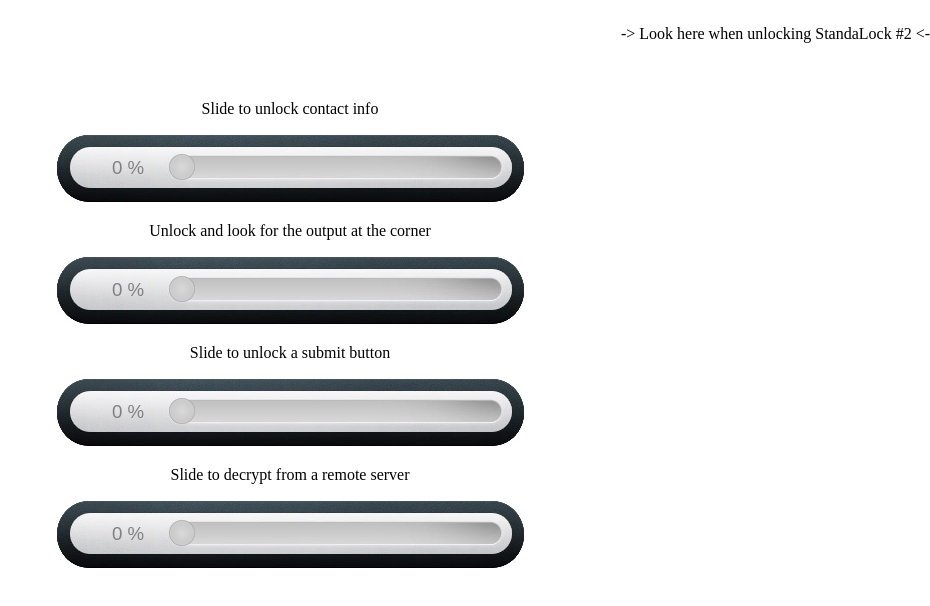
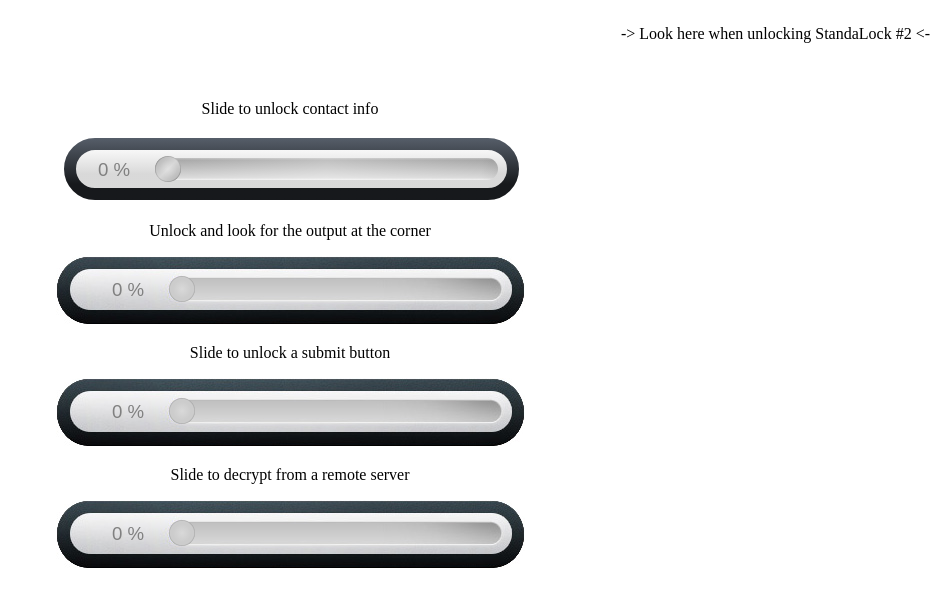
Before and after one commit to timlegrand/StandaLock, a plain HTML site: page index.html in a window 1280 px wide. Shown: the whole page, without its empty margins (350-1280 px from the left). Drawn offline with Linux system fonts and the light colour scheme.

Commit message:
Add support for user's canvas.

```diff
--- a/index.html
+++ b/index.html
@@ -28,6 +28,116 @@
 		<div id="standalock-4"></div>
 		<script src="./standalock.js"></script>
 		<script type="text/javascript" charset="utf-8">
+			function myCustomDrawFunc(ctx, cursor_x) {
+
+				// Helper function to create neat, rounded rectangles
+				CanvasRenderingContext2D.prototype.roundRect = function (x, y, w, h, r) {
+				  if (w < 2 * r) r = w / 2;
+				  if (h < 2 * r) r = h / 2;
+				  this.beginPath();
+				  this.moveTo(x+r, y);
+				  this.arcTo(x+w, y,   x+w, y+h, r);
+				  this.arcTo(x+w, y+h, x,   y+h, r);
+				  this.arcTo(x,   y+h, x,   y,   r);
+				  this.arcTo(x,   y,   x+w, y,   r);
+				  this.closePath();
+				  return this;
+				}
+
+		    // Lock
+		    var x = 10, y = 0, w = 443, h = 50, r = 40;
+		    var border = ctx.createLinearGradient(x, y, x, y+h);
+				border.addColorStop(0, 'hsl(216,10%,40%)');
+				border.addColorStop(1, 'hsl(216,10%,10%)');
+		    ctx.strokeStyle = border;
+		    ctx.lineWidth = 12;
+		    var background = ctx.createLinearGradient(x, y+10, x, y+h-10);
+				background.addColorStop(0, 'hsl(0,0%,100%)');
+				background.addColorStop(1, 'hsl(0,0%,85%)');
+		    ctx.fillStyle = background;
+				var lock = ctx.roundRect(x, y+10, w, h, r);
+				lock.fill();
+				lock.stroke();
+
+				// Empty slide bar
+				var x = 95, y = 24, w = 343, h = 22, r = 40;
+		    var slidebackground = ctx.createLinearGradient(x, y, x, y+h);
+				slidebackground.addColorStop(0, 'hsl(0,0%,75%)');
+				slidebackground.addColorStop(0.1, 'hsl(0,0%,65%)');
+				slidebackground.addColorStop(0.9, 'hsl(0,0%,85%)');
+				slidebackground.addColorStop(1, 'hsl(0,0%,95%)');
+		    ctx.fillStyle = slidebackground;
+				var slidebar = ctx.roundRect(x, y, w, h, r);
+				slidebar.fill();
+
+				ctx.globalCompositeOperation = "multiply";	// Add G.I.
+		    var slidebackground = ctx.createLinearGradient(x, y, x+w, y+h);
+				slidebackground.addColorStop(0, 'hsl(0,0%,95%)');
+				slidebackground.addColorStop(0.05, 'hsl(0,0%,100%)');
+				slidebackground.addColorStop(0.95, 'hsl(0,0%,100%)');
+				slidebackground.addColorStop(1, 'hsl(0,0%,95%)');
+		    ctx.fillStyle = slidebackground;
+				var slidebar = ctx.roundRect(x, y, w, h, r);
+				slidebar.fill();
+				ctx.globalCompositeOperation = "source-over";
+
+				ctx.globalCompositeOperation = "screen";	// Add G.I.
+		    var slidebackground = ctx.createLinearGradient(x, y, x+w, y+h);
+				slidebackground.addColorStop(0, 'hsl(0,0%,0%)');
+				slidebackground.addColorStop(0.5, 'hsl(0,0%,30%)');
+				slidebackground.addColorStop(1, 'hsl(0,0%,0%)');
+		    ctx.fillStyle = slidebackground;
+				var slidebar = ctx.roundRect(x, y, w, h, r);
+				slidebar.fill();
+				ctx.globalCompositeOperation = "source-over";
+
+				// Filled slide bar
+				var x = 97, y = 26, w = 339, h = 18, r = 340;
+		    var radgrad = ctx.createRadialGradient(x+60, y-10, 0, x, y, r);
+		    radgrad.addColorStop(0, 'hsl(76,93%,42%)');
+		    radgrad.addColorStop(1, 'hsl(80,95%,35%)');
+		    ctx.fillStyle = radgrad;
+				var slidebar = ctx.roundRect(x, y, cursor_x-x, h, r);
+				slidebar.fill();
+
+				// Cursor
+				var x = cursor_x, y = 24+11, r = 13;
+		    ctx.beginPath();
+		    ctx.arc(x, y, r, 0, 2 * Math.PI, false);
+		    var radgrad = ctx.createRadialGradient(x, y, 0, x, y, r);
+		    radgrad.addColorStop(0, 'hsl(0,0%,85%)');
+		    radgrad.addColorStop(0.7, 'hsl(0,0%,80%)');
+		    radgrad.addColorStop(0.9, 'hsl(0,0%,80%)');
+		    radgrad.addColorStop(1, 'hsl(0,0%,65%)');
+		    ctx.fillStyle = radgrad;
+		    ctx.fill();
+		    ctx.globalCompositeOperation = "overlay";	// Add G.I.
+		    ctx.beginPath();
+		    ctx.arc(x, y, r, 0, 2 * Math.PI, false);
+		    var radgrad = ctx.createLinearGradient(x-r, y-r, x+r, y+r);
+		    radgrad.addColorStop(0, 'hsl(0,0%,20%)');
+		    radgrad.addColorStop(0.5, 'hsl(0,0%,60%)');
+		    radgrad.addColorStop(0.5, 'hsl(0,0%,60%)');
+		    radgrad.addColorStop(1, 'hsl(0,0%,20%)');
+		    ctx.fillStyle = radgrad;
+		    ctx.fill();
+		    ctx.beginPath();
+		    ctx.arc(x, y, r, 0, 2 * Math.PI, false);
+				ctx.globalCompositeOperation = "source-over";
+			};
+
+			var myCustomCanvas = {
+				draw: myCustomDrawFunc,
+		    width: 460,
+		    height: 68,
+		    cursor_radius: 13,
+		    x1: 95 + 13, 						// X position where the cursor starts
+		    w: 427 - 95 - 13,  			// sliding course
+		    y: 24+11,  							// Y position of center of the cursor
+		    x_text: 95 + 13 - 70,  	// X position where to write text
+		    y_text: 24+11 + 7  			// Y position where to write text
+			};
+
 			function load(){
 				var config1 = {
 					message: 'Slide to unlock contact info',
@@ -39,8 +149,10 @@
 					decrypt: function(value) {
 				    return window.atob(value);
 				  },
-					template: '<p><a href="mailto:{{mailto}}">{{mailto}}</a>&nbsp;&nbsp;|&nbsp;&nbsp;<a href="tel:{{tel}}">{{tel}}</a></p>'
+					template: '<p><a href="mailto:{{mailto}}">{{mailto}}</a>&nbsp;&nbsp;|&nbsp;&nbsp;<a href="tel:{{tel}}">{{tel}}</a></p>',
+					userCanvas: myCustomCanvas
 				};
+
 				var config2 = {
 					message: 'Unlock and look for the output at the corner',
 					placeholder: '#standalock-2',
--- a/standalock.js
+++ b/standalock.js
@@ -28,18 +28,45 @@
     this._passed = false; // prevents from running secured actions multiple times
     this._unlockError = false;
 
-    // Graphics-dependant constants
-    this._iWIDTH = 469;
-    this._iHEIGHT = 68; // half-height, one bar only
-    this._cursor_radius = 13;
-    this._x1 = 114 + (this._cursor_radius-1); // X position where the progress segment starts
-    this._x2 = 445 - (this._cursor_radius-1); // X position where the progress segment ends
-    this._w = this._x2 - this._x1;  // slider width
-    this._y = 33;  // Y position of center of the slider
-    this._x_text = this._x1 - 70;  // X position where to write text
-    this._y_text = this._y + 7;
+    // User implemented canvas and draw function (if any)
+    this._loadCanvas(config.userCanvas);
+
     this._sx = this._w * this._slider_value / 100;
+  }
 
+  StandaLockClass.prototype._loadCanvas = function(canvas) {
+    if (!!canvas) {
+      this._drawCanvas    = canvas.draw;
+      this._width         = canvas.width;
+      this._height        = canvas.height;
+      this._cursor_radius = canvas.cursor_radius;
+      this._x1            = canvas.x1;
+      this._w             = canvas.w;
+      this._y             = canvas.y;
+      this._x_text        = canvas.x_text;
+      this._y_text        = canvas.y_text;
+
+      if (!!canvas.image) { // Use picture instead of canvas
+        this.img = new Image();
+        this.img.src = canvas.image;
+      }
+    }
+    else {
+      // Defaults
+      var defaultCanvas = {
+        image: 'progress-tiles.jpg',
+        width: 469,
+        height: 68,                   // half-height, one bar only if dual image provided
+        cursor_radius: 13,
+        x1: 114 + (13-1),             // X position where the progress segment starts
+        x2: 445 - (13-1),             // X position where the progress segment ends
+        w: (445 - (13-1)) - (114 + (13-1)),  // slider width
+        y: 33,                        // Y position of center of the slider
+        x_text: (114 + (13-1)) - 70,  // X position where to write text
+        y_text: 33 + 7
+      }
+      this._loadCanvas(defaultCanvas);
+    }
   }
 
   StandaLockClass.prototype.checkCanvasSupport = function(){
@@ -52,20 +79,16 @@
   }
 
   StandaLockClass.prototype.render = function() {
-
     // Generate HTML for the lock
     var docfrag = document.createDocumentFragment();
     var p = document.createElement('p');
     this.canvas = document.createElement('canvas');
-
-    this.img = new Image();
-    this.img.addEventListener('load', this._draw.bind(this), false);
-    this.img.src = 'progress-tiles.jpg';
+    //this.canvas.setAttribute('style', 'border: 1px solid');
 
     p.textContent = this.message;
 
-    this.canvas.width = this._iWIDTH;
-    this.canvas.height = this._iHEIGHT;
+    this.canvas.width = this._width;
+    this.canvas.height = this._height;
     this.canvas.style.cursor = 'pointer';
     this._bindEvents();
     this.ctx = this.canvas.getContext('2d');
@@ -73,12 +96,12 @@
     docfrag.appendChild(p);
     docfrag.appendChild(this.canvas);
 
-    if (!this.outputContainerSelector) {
+    if (!!this.outputContainerSelector) {
+      this.ouputContainer = document.querySelector(this.outputContainerSelector);
+    }
+    else {
       this.ouputContainer = document.createElement('div');
       docfrag.appendChild(this.ouputContainer);
-    }
-    else {
-      this.ouputContainer = document.querySelector(this.outputContainerSelector);
     }
 
     try{
@@ -88,10 +111,12 @@
       throw 'Can not find element ' + this.placeholderSelector;
     }
 
+    // Draw canvas!
+    if (!!this.img) this.img.addEventListener('load', this._draw.bind(this), false);
+    else this._draw();
   }
 
   StandaLockClass.prototype._bindEvents = function() {
-
     // handle clicks
     this.canvas.addEventListener('mousedown', this._onmousedown.bind(this), false);
     this.canvas.addEventListener('mousemove', this._onmousemove.bind(this), false);
@@ -109,22 +134,37 @@
   };
 
   StandaLockClass.prototype._draw = function() {
-    this._drawBase();
-    this._drawProgress();
+    // Calculated x position where the overlayed image should end
+    var cursor_pos = this._x1 + (this._w * this._slider_value) / 100; // relative to slidebar
+
+    // User-provided draw function
+    if (!!this._drawCanvas) {
+      try {
+        this._drawCanvas(this.ctx, cursor_pos);
+      }
+      catch (e) {
+        console.debug("Draw error on " + this.placeholderSelector);
+        throw e;
+      }
+    }
+    // Default
+    else {
+      this._drawBase();
+      this._drawProgress(cursor_pos);
+      this._drawCursor(cursor_pos);
+    }
+    this._drawText();
   }
 
   StandaLockClass.prototype._drawBase = function() {
-    this.ctx.drawImage(this.img, 0, 0, this._iWIDTH, this._iHEIGHT, 0, 0, this._iWIDTH, this._iHEIGHT);
+    this.ctx.drawImage(this.img, 0, 0, this._width, this._height, 0, 0, this._width, this._height);
   }
 
-  StandaLockClass.prototype._drawProgress = function() {
+  StandaLockClass.prototype._drawProgress = function(cursor_pos) {
+    this.ctx.drawImage(this.img, 0, this._height, cursor_pos, this._height, 0, 0, cursor_pos, this._height);
+  }
 
-    // Calculated x position where the overalyed image should end
-    var x_end = this._x1 + (this._w * this._slider_value) / 100; // relative to slidebar
-
-    this.ctx.drawImage(this.img, 0, this._iHEIGHT, x_end, this._iHEIGHT, 0, 0, x_end, this._iHEIGHT);
-
-    // Text to screen
+  StandaLockClass.prototype._drawText = function() {
     var text = '';
     if (this._passed === true) {
       this.ctx.font = "18pt Arial";
@@ -144,11 +184,12 @@
       text = Math.round(this._slider_value) + " %";
     }
     this.ctx.fillText(text, this._x_text, this._y_text);
+  }
 
-    /* Draw cursor */
+  StandaLockClass.prototype._drawCursor = function(cursor_pos) {
     this.ctx.beginPath();
-    this.ctx.arc(x_end, this._y, this._cursor_radius, 0, 2 * Math.PI, false);
-    var radgrad = this.ctx.createRadialGradient(x_end, this._y, 0, x_end, this._y, this._cursor_radius);
+    this.ctx.arc(cursor_pos, this._y, this._cursor_radius, 0, 2 * Math.PI, false);
+    var radgrad = this.ctx.createRadialGradient(cursor_pos, this._y, 0, cursor_pos, this._y, this._cursor_radius);
     radgrad.addColorStop(0, 'hsl(0,0%,85%)');
     radgrad.addColorStop(0.7, 'hsl(0,0%,80%)');
     radgrad.addColorStop(0.9, 'hsl(0,0%,80%)');
@@ -233,9 +274,9 @@
     }
     else {
       // Standard cursor behavior: cursors goes where mouse clicks
-      if  ((mousePos.x >= 0) && (mousePos.x <= w)){
-        _cursor_catched = true;
-        _slider_value = Math.round(mousePos.x / w * 100 * 100) / 100;
+      if  ((mousePos.x >= 0) && (mousePos.x <= this._w)){
+        this._cursor_catched = true;
+        this._slider_value = Math.round(mousePos.x / this._w * 100 * 100) / 100;
         // force redraw so that the cursor is 'catched' by the click
         this._draw();
       }
```
